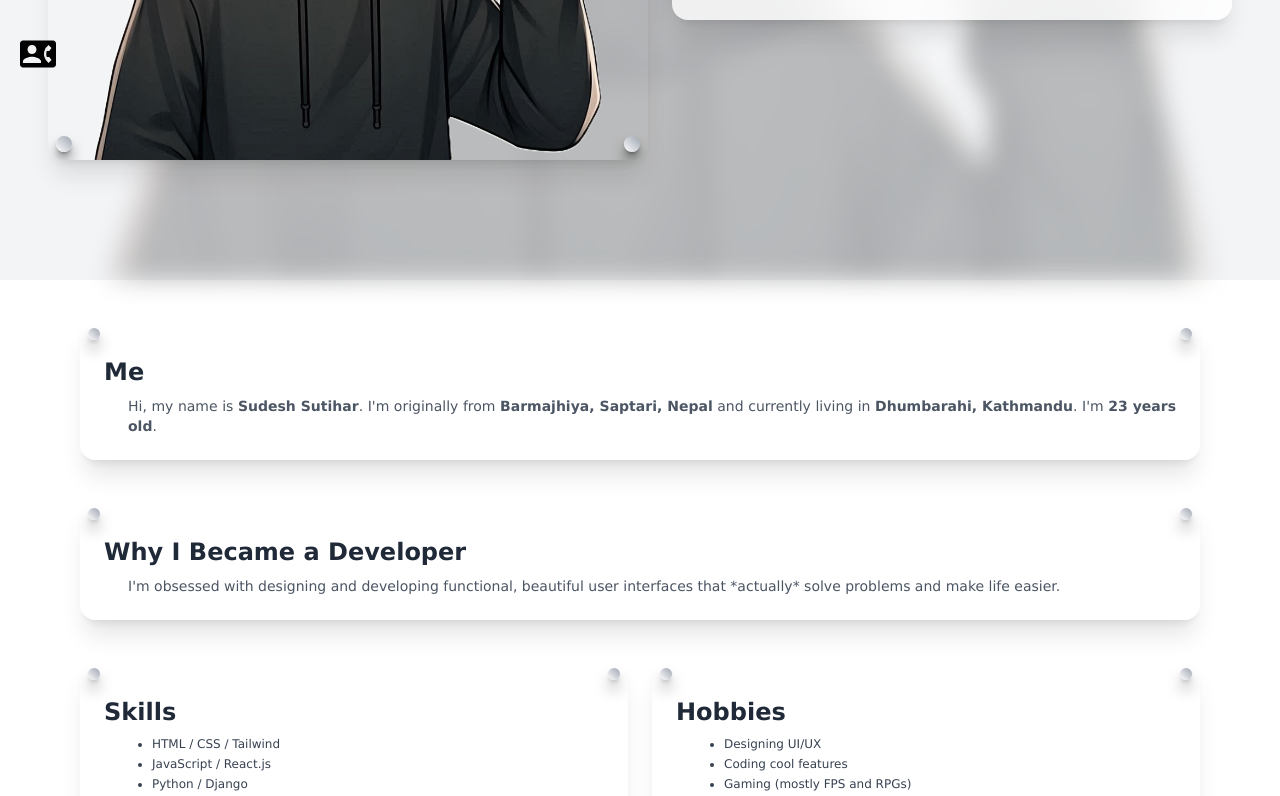
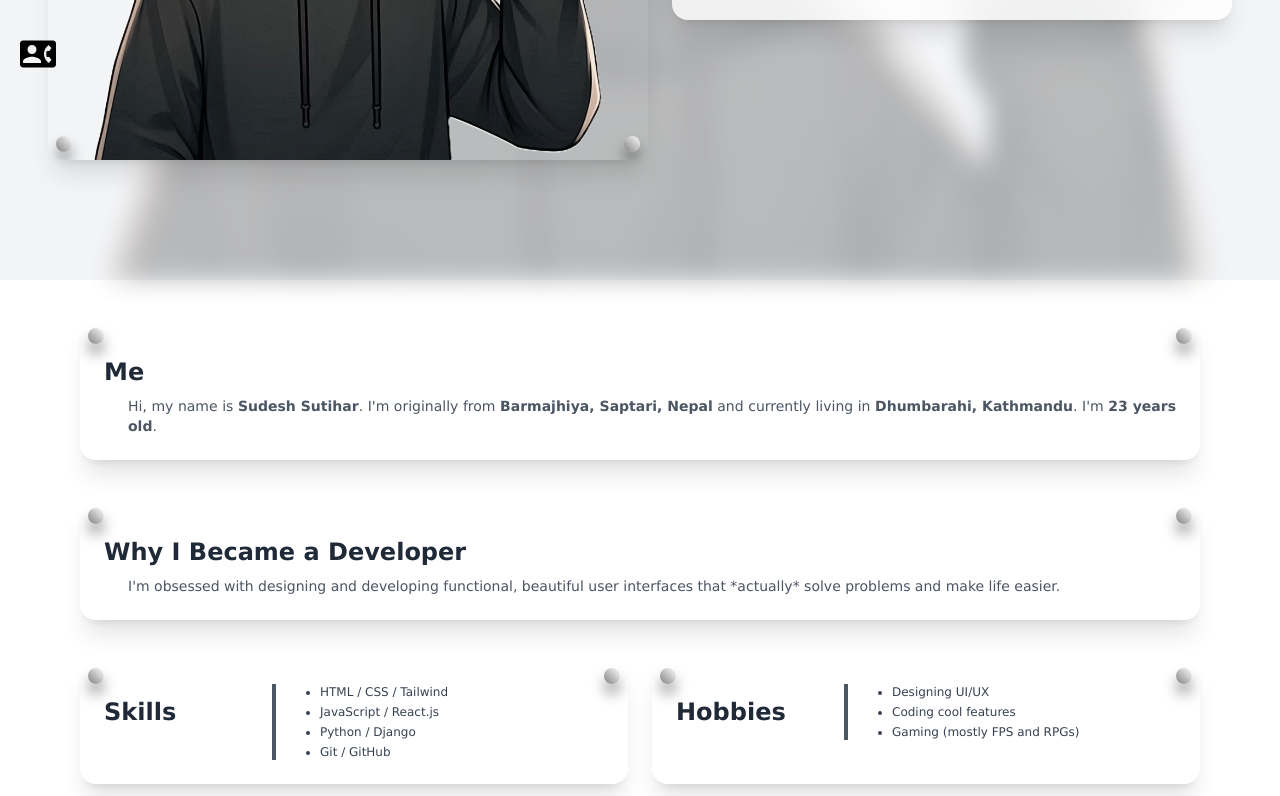
Before and after one commit to Mr-SudAce/Portfolio, a React (Vite) app: page /aboutme in a window 1280 px wide. Shown: the part 520-1316 px from the top of the page. Built offline with nearby package versions, Linux system fonts and the light colour scheme.

Commit message:
Portfolio

```diff
--- a/src/App.css
+++ b/src/App.css
@@ -1,7 +1,7 @@
 :root {
     --primary_color: rgb(0, 0, 0);
-    --secondary_color: rgb(255, 255, 255);
-    --nav_color:rgb(0, 0, 0);
+    --secondary_color: rgb(255, 0, 0);
+    --nav_color: rgb(0, 0, 0);
     --text_color: rgb(255, 255, 255);
 }
 
@@ -36,9 +36,54 @@
     -webkit-background-clip: text;
     background-clip: text;
     -webkit-text-fill-color: transparent;
-
+    font-weight: bolder;
     text-shadow:
         2px 2px 0 rgba(255, 255, 255, 0.2),
         4px 4px 0 rgba(0, 0, 0, 0.2),
         6px 6px 0 rgba(0, 0, 0, 0.1);
 }
+
+
+.dot1 {
+    width: 1rem;
+    height: 1rem;
+    background: linear-gradient(to top right, gray, white);
+    border-radius: 100%;
+    box-shadow: 0 10px 15px -3px black;
+    position: absolute;
+    top: 0.5rem;
+    left: 0.5em;
+}
+
+.dot2 {
+    width: 1rem;
+    height: 1rem;
+    background: linear-gradient(to top right, gray, white);
+    border-radius: 100%;
+    box-shadow: 0 10px 15px -3px black;
+    position: absolute;
+    top: 0.5rem;
+    right: 0.5rem;
+}
+
+.dot3 {
+    width: 1rem;
+    height: 1rem;
+    background: linear-gradient(to top right, gray, white);
+    border-radius: 100%;
+    box-shadow: 0 10px 15px -3px black;
+    position: absolute;
+    bottom: 0.5rem;
+    right: 0.5rem;
+}
+
+.dot4 {
+    width: 1rem;
+    height: 1rem;
+    background: linear-gradient(to top right, gray, white);
+    border-radius: 100%;
+    box-shadow: 0 10px 15px -3px black;
+    position: absolute;
+    bottom: 0.5rem;
+    left: 0.5rem;
+}
--- a/src/App.jsx
+++ b/src/App.jsx
@@ -7,7 +7,7 @@ function App() {
   return (
     <>
       <BrowserRouter>
-        <div className='h-screen'>
+        <div className="h-screen ">
           <Routes>
             <Route path="/" element={<index.StartPoint />} />
             <Route path="home/" element={<index.Home />} />
--- a/src/Components/AboutMe.jsx
+++ b/src/Components/AboutMe.jsx
@@ -1,13 +1,13 @@
 import React from 'react'
 import p_img from "../assets/Image/hi.png"
-import { Menu, SectionCards } from "../index"
+import { Menu, SectionCards, Card } from "../index"
 
 
 const AboutMe = () => {
   return (
     <>
       <div className="flex flex-wrap justify-center items-center gap-6 p-8 min-h-screen relative bg-gray-100">
-        <div className='fixed top-[50vh] left-0'>
+        <div className='fixed top-[50vh] left-0 z-[1]'>
           <Menu />
         </div>
         {/* Blurred background image */}
@@ -32,10 +32,10 @@ const AboutMe = () => {
             className="w-full h-full object-contain rounded-2xl"
           />
           {/* Decorative corner dots */}
-          {['top-2 left-2', 'top-2 right-2', 'bottom-2 left-2', 'bottom-2 right-2'].map((pos, idx) => (
+          {['dot1', 'dot2', 'dot3', 'dot4'].map((pos, idx) => (
             <div
               key={idx}
-              className={`w-4 h-4 bg-gradient-to-tr shadow-lg shadow-black from-white to-gray-400 rounded-full absolute ${pos}`}
+              className={`${pos}`}
             />
           ))}
         </div>
@@ -43,8 +43,8 @@ const AboutMe = () => {
         {/* Description box */}
         <div className="w-[70vh] max-h-[70vh] bg-white rounded-2xl p-6 shadow-xl z-10 backdrop-blur-2xl bg-opacity-80">
           <div className='flex justify-between mb-4'>
-            <div className='w-4 h-4 bg-gradient-to-tr shadow-lg shadow-black from-white to-gray-400 rounded-full absolute top-2  '></div>
-            <div className='w-4 h-4 bg-gradient-to-tr shadow-lg shadow-black from-white to-gray-400 rounded-full absolute top-2 right-2 '></div>
+            <div className='dot1'></div>
+            <div className='dot2'></div>
           </div>
           <h2 className="text-3xl font-semibold text-gray-900 mb-4">I'm Sudesh</h2>
           <p className="text-lg text-gray-700 mb-3 text-justify">
@@ -79,42 +79,42 @@ const AboutMe = () => {
         <div className="grid grid-cols-1 sm:grid-cols-2 gap-6">
 
           {/* Skills */}
-          <SectionCards title="Skills">
+          <Card title="Skills">
             <ul className="list-disc ml-6 text-xs text-gray-700 space-y-1">
               <li>HTML / CSS / Tailwind</li>
               <li>JavaScript / React.js</li>
               <li>Python / Django</li>
               <li>Git / GitHub</li>
             </ul>
-          </SectionCards>
+          </Card>
 
           {/* Hobbies */}
-          <SectionCards title="Hobbies">
+          <Card title="Hobbies">
             <ul className="list-disc ml-6 text-xs text-gray-700 space-y-1">
               <li>Designing UI/UX</li>
               <li>Coding cool features</li>
               <li>Gaming (mostly FPS and RPGs)</li>
             </ul>
-          </SectionCards>
+          </Card>
 
           {/* Academic */}
-          <SectionCards title="Academic">
+          <Card title="Academic">
             <ul className="list-disc ml-6 text-xs text-gray-700 space-y-1">
               <li>Bachelor&apos;s in Computer Science</li>
               <li>Working as Full Stack Developer</li>
               <li>Internship in Django & React Projects</li>
             </ul>
-          </SectionCards>
+          </Card>
 
           {/* Qualities */}
-          <SectionCards title="Qualities">
+          <Card title="Qualities">
             <ul className="list-disc ml-6 text-xs text-gray-700 space-y-1">
               <li>Quick learner</li>
               <li>Detail-oriented</li>
               <li>Great communicator</li>
               <li>Team player</li>
             </ul>
-          </SectionCards>
+          </Card>
         </div>
       </div>
     </>
--- /dev/null
+++ b/src/Components/Bg.jsx
@@ -0,0 +1,13 @@
+/* eslint-disable no-unused-vars */
+import React from 'react'
+import bg from "../assets/Image/connection.png"
+import { motion } from 'framer-motion'
+const Bg = () => {
+    return (
+        <>
+            <motion.img src={bg} alt="" srcSet="" className="absolute h-screen p-5 object-cover overflow-hidden " />
+        </>
+    )
+}
+
+export default Bg
--- a/src/Components/Download.jsx
+++ b/src/Components/Download.jsx
@@ -7,7 +7,6 @@ const Download = () => {
         <>
             <a href={cv} download>
                 <button className="duration-300 -rotate-[45deg] bgsecondary border textprimary bg-gray-50 font-semibold px-3 py-2 flex flex-row items-center gap-3">
-                    Download CV
                     <FiDownload className="w-6 h-6" />
                 </button>
             </a>
--- a/src/Components/Home.jsx
+++ b/src/Components/Home.jsx
@@ -3,22 +3,27 @@ import { motion } from 'framer-motion'
 import React from 'react'
 import pp from "../assets/Image/laptop.png"
 import "../App.css"
-import { Tagline, FloatIcon, MenuBar, Download } from '../index.jsx'
+import { Tagline, FloatIcon, MenuBar, Download, Bg } from '../index.jsx'
 
 const Home = () => {
     return (
         <>
+            <div className="dot1 z-[1]"></div>
+            <div className="dot2 z-[1]"></div>
+            <div className="dot3 z-[1]"></div>
+            <div className="dot4 z-[1]"></div>
             <MenuBar />
-            <motion.div className='h-screen flex relative overflow-hidden items-center justify-center'>
+            <Bg />
+            <motion.div className='h-screen flex relative overflow-hidden items-center justify-center shadow-inner-lg'>
                 <Tagline />
                 <motion.span
                     initial={{ opacity: 0, y: 100 }}
                     animate={{ opacity: 1, y: 0 }}
                     transition={{ duration: 1, delay: 4 }}
-                    className='z-[50] absolute top-[85vh] left-[50vh]'>
+                    className='z-[50] absolute top-[82vh] left-[60vh] '>
                     <Download />
                 </motion.span>
-                <motion.div initial={{ opacity: 0, y: -10000, }}
+                {/* <motion.div initial={{ opacity: 0, y: -10000, }}
                     animate={{ opacity: 1, y: -900 }}
                     transition={{ duration: 1.2, delay: 0 }}
                     className='fixed bg-red-700'>
@@ -31,7 +36,7 @@ const Home = () => {
                             backgroundImage: "linear-gradient(to left, var(--primary_color) 70%, var(--secondary_color) 100%)",
                         }}
                     ></div>
-                </motion.div>
+                </motion.div> */}
                 <motion.img
                     initial={{ opacity: 0, x: 500 }}
                     animate={{ opacity: 1, x: 0 }}
--- /dev/null
+++ b/src/Components/Template/Card.jsx
@@ -0,0 +1,19 @@
+import React from 'react'
+
+const Card = ({ title, children }) => {
+    return (
+        <section className="relative bg-white rounded-2xl p-6 shadow-xl backdrop-blur-2xl bg-opacity-80">
+            {/* Top Dots */}
+            <div className="dot1"></div>
+            <div className="dot2"></div>
+            {/* Content */}
+            <span className='flex'>
+                <h2 className="text-2xl font-bold w-40 text-gray-800 mb-2 mt-3">{title}</h2>
+                <div className='w-[0.5vh] h-auto bg-gray-600 mx-2'></div>
+                <div className="text-sm text-gray-600 ml-3">{children}</div>
+            </span>
+        </section>
+    )
+}
+
+export default Card
--- a/src/Components/Template/SectionCards.jsx
+++ b/src/Components/Template/SectionCards.jsx
@@ -4,11 +4,13 @@ const SectionCards = ({ title, children }) => {
     return (
         <section className="relative bg-white rounded-2xl p-6 shadow-xl backdrop-blur-2xl bg-opacity-80">
             {/* Top Dots */}
-            <div className="absolute top-2 left-2 w-3 h-3 bg-gradient-to-tr from-white to-gray-400 rounded-full shadow-lg shadow-black" />
-            <div className="absolute top-2 right-2 w-3 h-3 bg-gradient-to-tr from-white to-gray-400 rounded-full shadow-lg shadow-black" />
+            <div className="dot1"></div>
+            <div className="dot2"></div>
             {/* Content */}
-            <h2 className="text-2xl font-bold text-gray-800 mb-2 mt-3">{title}</h2>
-            <div className="text-sm text-gray-600 ml-6">{children}</div>
+            <span>
+                <h2 className="text-2xl font-bold text-gray-800 mb-2 mt-3">{title}</h2>
+                <div className="text-sm text-gray-600 ml-6">{children}</div>
+            </span>
         </section>
     )
 }
--- a/src/index.jsx
+++ b/src/index.jsx
@@ -8,4 +8,6 @@ export { default as ProjectDetails } from './Components/ProjectDetails';
 export { default as AboutMe } from './Components/AboutMe';
 export { default as Menu } from './Components/Menu';
 export { default as Download } from './Components/Download';
-export { default as SectionCards } from "./Components/Template/SectionCards"
+export { default as SectionCards } from "./Components/Template/SectionCards";
+export { default as Card } from "./Components/Template/Card";
+export { default as Bg } from "./Components/Bg";
--- a/tailwind.config.js
+++ b/tailwind.config.js
@@ -6,6 +6,9 @@ export default {
   ],
   theme: {
     extend: {
+      boxShadow: {
+        'inner-lg': 'inset 0rem 0rem 2rem rgba(0, 0, 0, 1)',
+      },
       animation: {
         gradient: "gradientBG 5s ease infinite",
       },
```
Also changed, not shown: src/Components/Project.jsx (+17 -34 lines), src/Components/Tagline.jsx (+38 -17 lines), src/assets/Image/connection.png (added).
